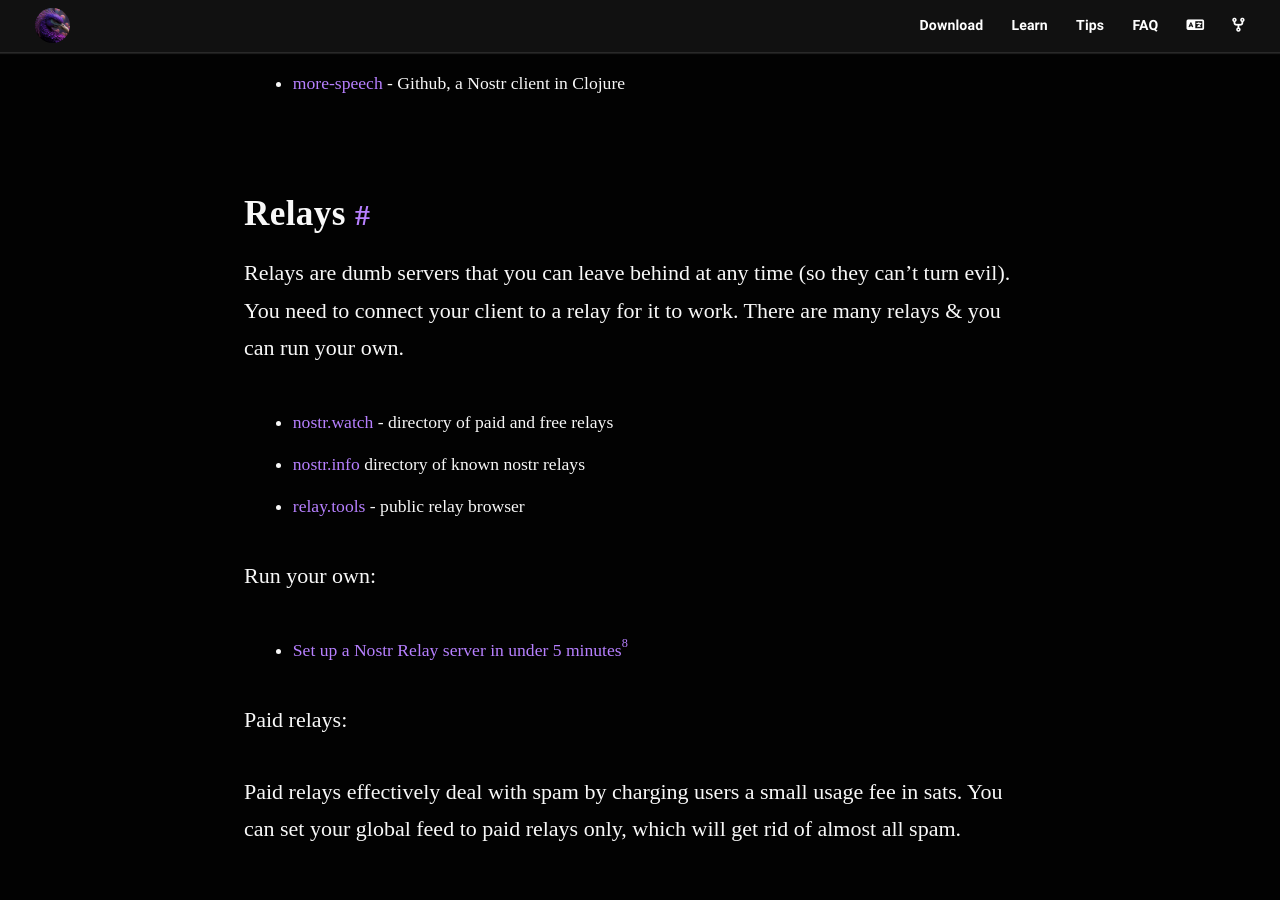
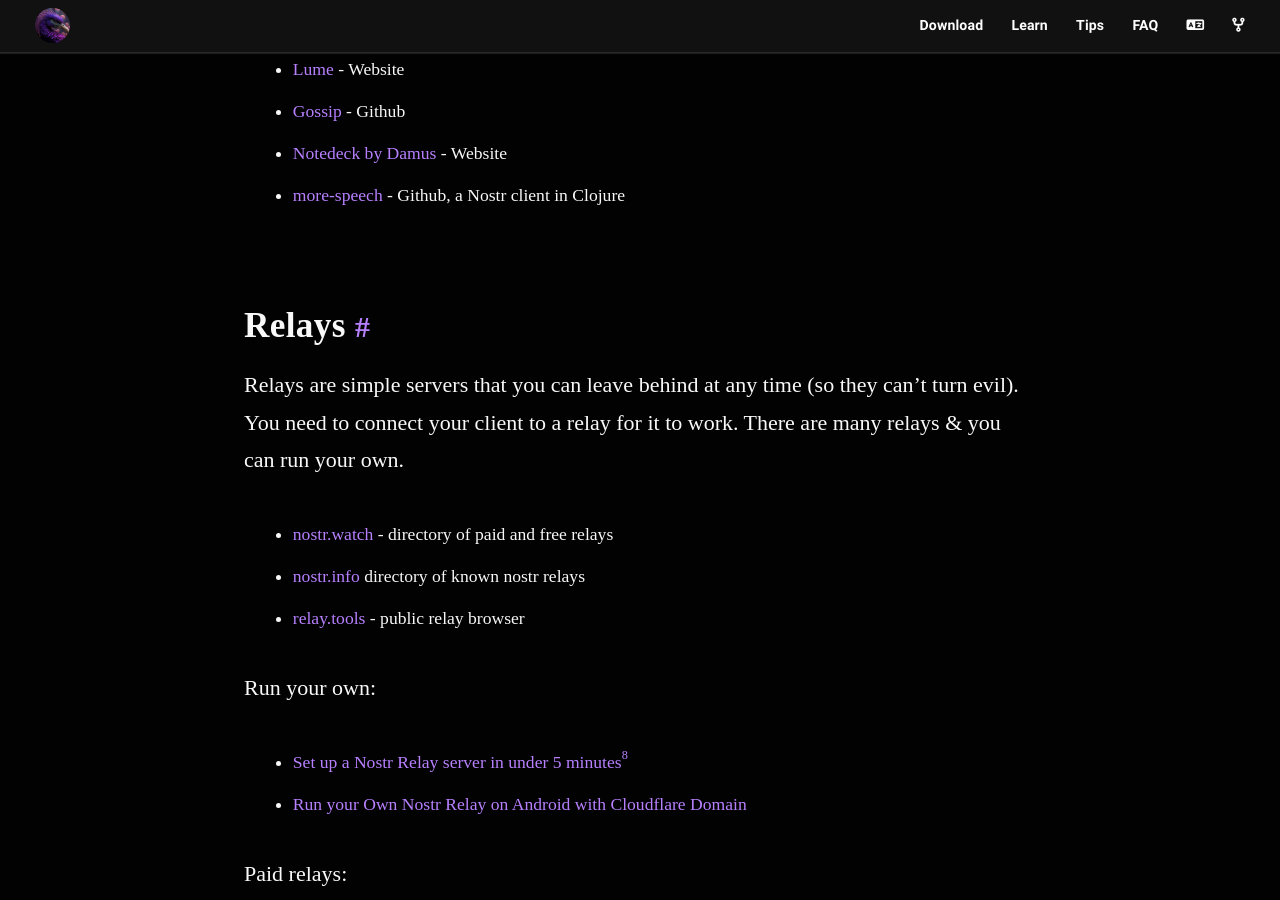
Before and after one commit to nostr-resources/nostr-resources.github.io, a Jekyll site: the page built from index.md, in a window 1280 px wide and 900 px high, scrolled down 8473 px. Built offline with Jekyll 4.4.1, drawn with Linux system fonts in a browser that asks for light colours; some web fonts are replaced; some of the changed text lies outside the part shown.

Commit message:
Update index.md
Small text improvements and additions I have been thinking about. I am still trying to find nice resources for self hosting relays.  I might be pressing my luck here, but it's a Wednesday, so why not? haha

```diff
--- a/index.md
+++ b/index.md
@@ -80,7 +80,10 @@ Download a suitable client:
 # FAQ
 
 **What's the easiest way to create a profile?**
-🦚 Going to [nstart.me](https://nstart.me/) is probably easiest. There is also [nosta.me](https://nosta.me/)
+🦚 Going to [nstart.me](https://nstart.me/) is probably easiest. The wizard will walk you
+through account setup, key management, and even help you build a following list.
+There is also [nosta.me](https://nosta.me/) which offers some introductory to relays and other
+acrivities you can do on nostr.
 
 **What is the best nostr client?**
 🦚 There is no best. You'll have to [pick a client](#clients) according to your
@@ -163,7 +166,7 @@ To use nostr, you need a [key](#keys) and a [client](#clients).
 - Everybody runs a client. It can be a native client, a web client, etc.
 - To publish something, you write a post, sign it with your key and send it to multiple relays (servers hosted by someone else, or yourself).
 - To get updates from other people, you ask multiple relays if they know anything about these other people.
-- Anyone can run a relay. A relay is very simple and dumb. It does nothing besides accepting posts from some people and forwarding to others.
+- Anyone can run a relay. A relay is very simple. It does nothing besides accepting posts from some people and forwarding to others.
 - Relays don't have to be trusted. Signatures are verified on the client side.
 
 ## Keys
@@ -194,9 +197,10 @@ store your keys safely (or at least more safely).
 - [Nostr in the Alby Extension](https://blog.getalby.com/nostr-in-the-alby-extension/)
 - [The nos2x browser extension and why you should use it](https://youtu.be/IoLw-3ok3_M)
 
-If you're on Android, it is recommended to use a native signer like [Amber].
+If you're on mobile, it is recommended to use a native signer like [Amber] on Android or [Nostash] on iOS.
 
 [Amber]: https://github.com/greenart7c3/Amber?tab=readme-ov-file#download-and-install
+[Nostash]: https://apps.apple.com/us/app/nostash/id6744309333
 
 You can also generate your keys by other means if you know what you're doing.[^bip85]
 It's still early days, so be prepared to get rekt.
@@ -264,7 +268,7 @@ Desktop clients:
 
 ## Relays
 
-Relays are dumb servers that you can leave behind at any time (so they can't
+Relays are simple servers that you can leave behind at any time (so they can't
 turn evil). You need to connect your client to a relay for it to work. There are
 many relays & you can run your own.
 
@@ -275,6 +279,8 @@ many relays & you can run your own.
 Run your own:
 
 - [Set up a Nostr Relay server in under 5 minutes](https://andreneves.xyz/p/set-up-a-nostr-relay-server-in-under)[^fn-fork]
+- [Run your Own Nostr Relay on Android with Cloudflare Domain](https://njump.me/naddr1qq2j6ezsgu69j7n92cmxxmfsgyeyyvjtxfuk7q3qdejts0qlva8mqzjlrxqkc2tmvs2t7elszky5upxaf3jha9qs9m5qxpqqqp65wwjfake
+)
 
 Paid relays:
 
@@ -309,6 +315,7 @@ nostr can do more than just social media.
 Games? WTF? Yes, games:
 
 - [Jester](https://jesterui.github.io/) - Chess over nostr by theborakompanioni
+- [Flappy Nostrich](https://flappy-nostrich.vercel.app) -Navigate bitcoin price talk to reach good  nostr content by [Ryan](https://njump.me/npub1m64hnkh6rs47fd9x6wk2zdtmdj4qkazt734d22d94ery9zzhne5qw9uaks)
 
 ---
 
```
